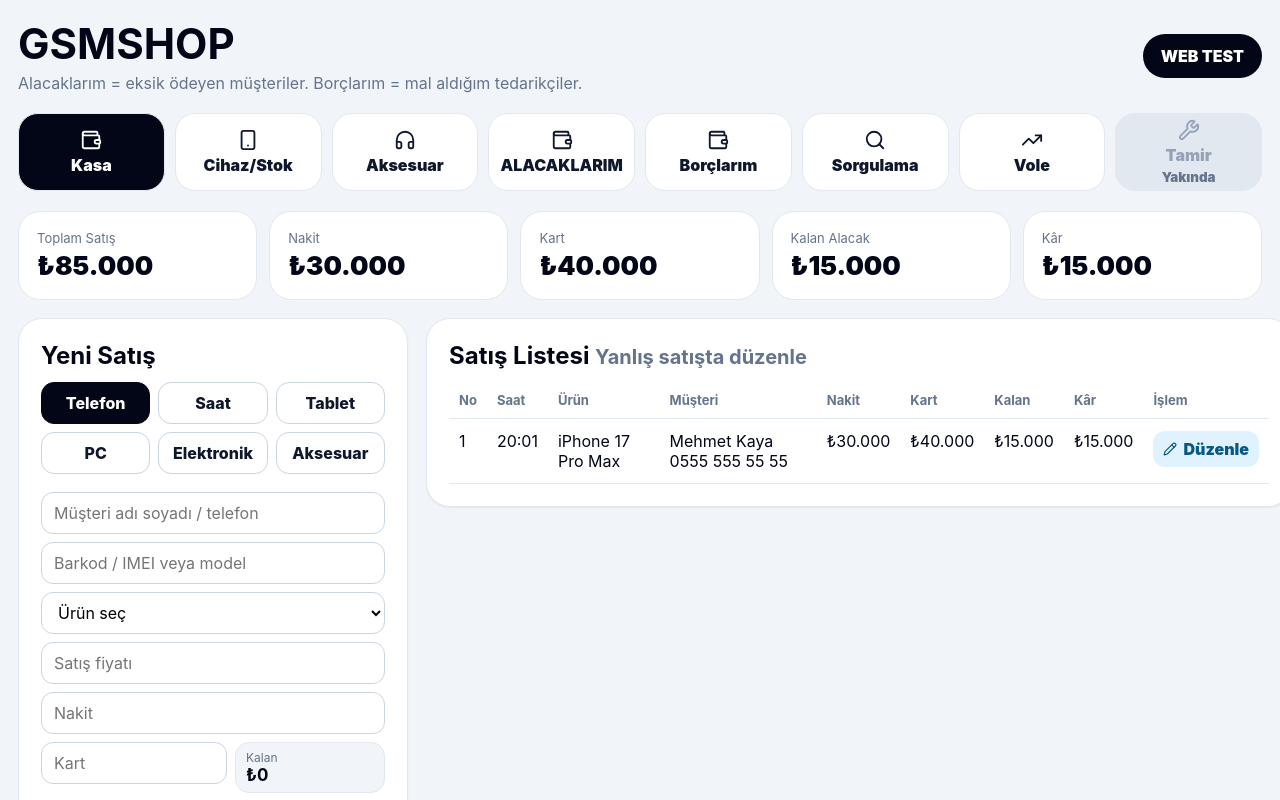
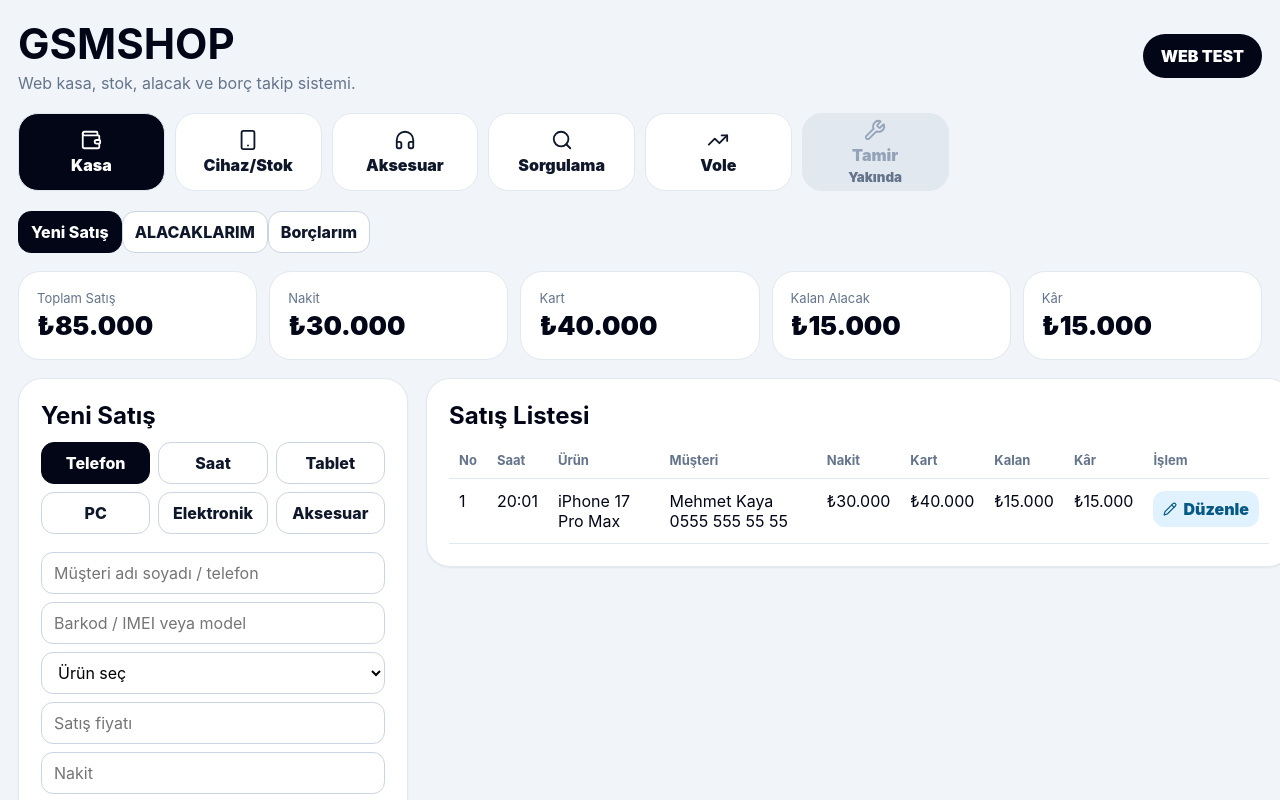
Before and after one commit to rodi65/gsmshop-web, a React (Vite) app: page / in a window 1280 px wide. Shown: the top 800 px of the page. Built offline with nearby package versions, Linux system fonts and the light colour scheme; the HTML template or start-up script is replaced by a standard one.

Commit message:
Kasa icinde alacaklarim borclarim sekmeleri duzenlendi

```diff
--- a/src/App.jsx
+++ b/src/App.jsx
@@ -171,7 +171,7 @@ export default function App() {
         <header className="hero">
           <div>
             <h1>GSMSHOP</h1>
-            <p>Alacaklarım = eksik ödeyen müşteriler. Borçlarım = mal aldığım tedarikçiler.</p>
+            <p>Web kasa, stok, alacak ve borç takip sistemi.</p>
           </div>
           <div className="status-pill">WEB TEST</div>
         </header>
@@ -181,8 +181,6 @@ export default function App() {
             ["kasa", "Kasa", Wallet],
             ["cihaz", "Cihaz/Stok", Smartphone],
             ["aksesuar", "Aksesuar", Headphones],
-            ["alacak", "ALACAKLARIM", Wallet],
-            ["borc", "Borçlarım", Wallet],
             ["sorgu", "Sorgulama", Search],
             ["vole", "Vole", TrendingUp],
             ["tamir", "Tamir", Wrench],
@@ -195,6 +193,11 @@ export default function App() {
 
         {active === "kasa" && (
           <section className="section">
+            <div className="kasa-subtabs">
+              <button className="choice active" type="button">Yeni Satış</button>
+              <button className="choice" type="button" onClick={() => setActive("alacak")}>ALACAKLARIM</button>
+              <button className="choice" type="button" onClick={() => setActive("borc")}>Borçlarım</button>
+            </div>
             <div className="stats five">
               <Stat title="Toplam Satış" value={money(report.total)} />
               <Stat title="Nakit" value={money(report.cash)} />
@@ -250,7 +253,7 @@ export default function App() {
               </div>
 
               <div className="card">
-                <h2>Satış Listesi <small>Yanlış satışta düzenle</small></h2>
+                <h2>Satış Listesi</h2>
                 <Table headers={["No", "Saat", "Ürün", "Müşteri", "Nakit", "Kart", "Kalan", "Kâr", "İşlem"]} rows={sales.map((s, i) => [
                   i + 1,
                   new Date(s.date).toLocaleTimeString("tr-TR", { hour: "2-digit", minute: "2-digit" }),
@@ -369,7 +372,7 @@ function StockSection({ title, only, stock, stockForm, setStockForm, saveStock,
         <button className="primary" onClick={saveStock}><Plus size={16}/> Stok Kaydet</button>
       </div>
       <div className="card">
-        <h2>{title} Listesi <small>Yanlış stok kaydında düzenle</small></h2>
+        <h2>{title} Listesi</h2>
         <StockTable stock={visible} setEditingStock={setEditingStock} />
       </div>
     </section>
```
